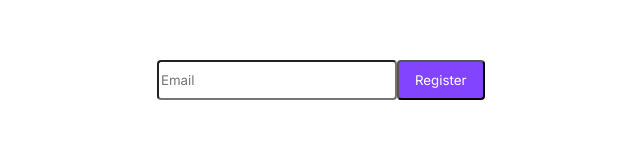
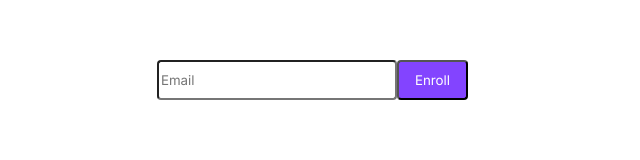
Before and after one commit to souvikbasu/prodready.dev, a Next.js app: page / in a window 1280 px wide. Shown: the part 434-594 px from the top of the page, without its empty margins (286-926 px from the left). Built offline with nearby package versions, Linux system fonts and the light colour scheme; a web font is replaced by a local one; what @tailwindcss/typography would draw is missing.

Commit message:
fix(home): replace Register with Enroll

```diff
--- a/components/RegisterEmail.tsx
+++ b/components/RegisterEmail.tsx
@@ -7,7 +7,7 @@ const RegisterEmail = () => {
       <h4>No payment needed as of now. Pay only once you confirm</h4>
       <div className="flex flex-row mt-4">
         <input placeholder="Email" className=""></input>
-        <button className="ml-2">Register</button>
+        <button className="ml-2">Enroll</button>
       </div>
     </div>
   );
```
